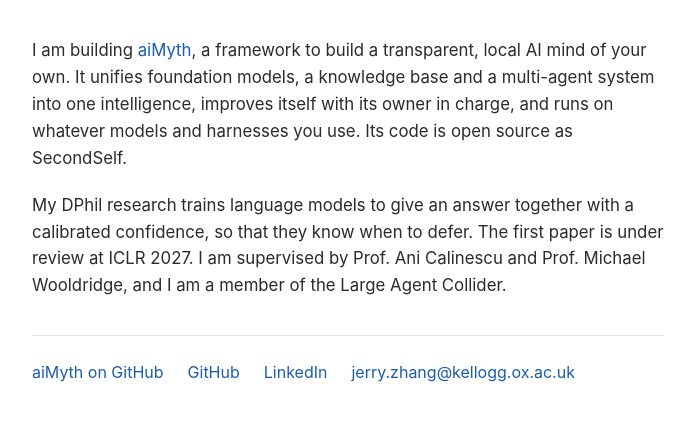
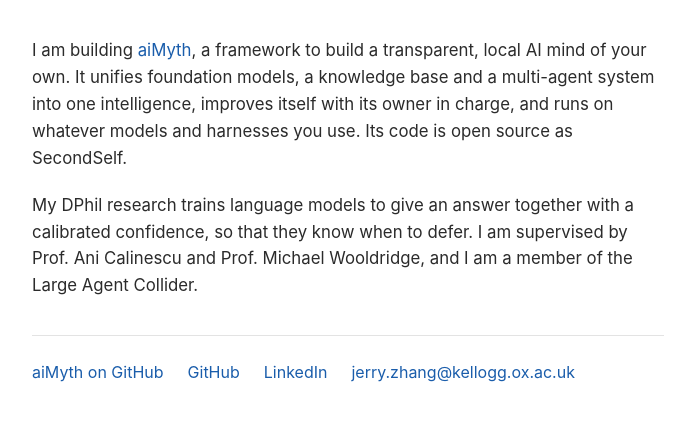
Before and after one commit to HurricaHjz/HurricaHjz.github.io, a plain HTML site: page index.html in a window 1280 px wide. Shown: the part 191-612 px from the top of the page, without its empty margins (292-987 px from the left). Drawn offline with Linux system fonts and the light colour scheme.

Commit message:
Remove the ICLR review line

```diff
--- a/index.html
+++ b/index.html
@@ -24,7 +24,7 @@
     <h1>Mingjun (Jerry) <span>Zhang</span></h1>
     <p class="role">DPhil student in Computer Science, University of Oxford (Kellogg College)</p>
     <p>I am building <a href="https://github.com/HurricaHjz/SecondSelf">aiMyth</a>, a framework to build a transparent, local AI mind of your own. It unifies foundation models, a knowledge base and a multi-agent system into one intelligence, improves itself with its owner in charge, and runs on whatever models and harnesses you use. Its code is open source as SecondSelf.</p>
-    <p>My DPhil research trains language models to give an answer together with a calibrated confidence, so that they know when to defer. The first paper is under review at ICLR 2027. I am supervised by Prof. Ani Calinescu and Prof. Michael Wooldridge, and I am a member of the Large Agent Collider.</p>
+    <p>My DPhil research trains language models to give an answer together with a calibrated confidence, so that they know when to defer. I am supervised by Prof. Ani Calinescu and Prof. Michael Wooldridge, and I am a member of the Large Agent Collider.</p>
     <nav class="links">
       <a href="https://github.com/HurricaHjz/SecondSelf">aiMyth on GitHub</a>
       <a href="https://github.com/HurricaHjz">GitHub</a>
```
